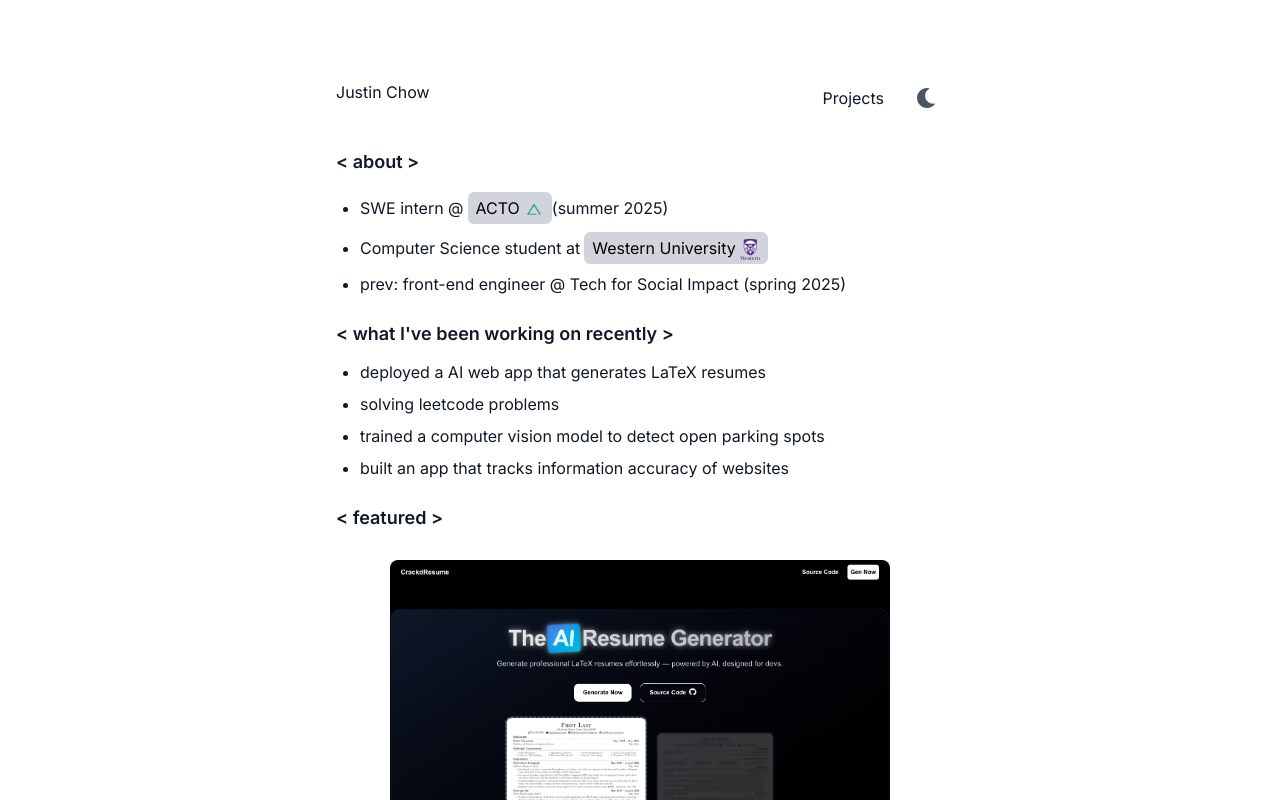
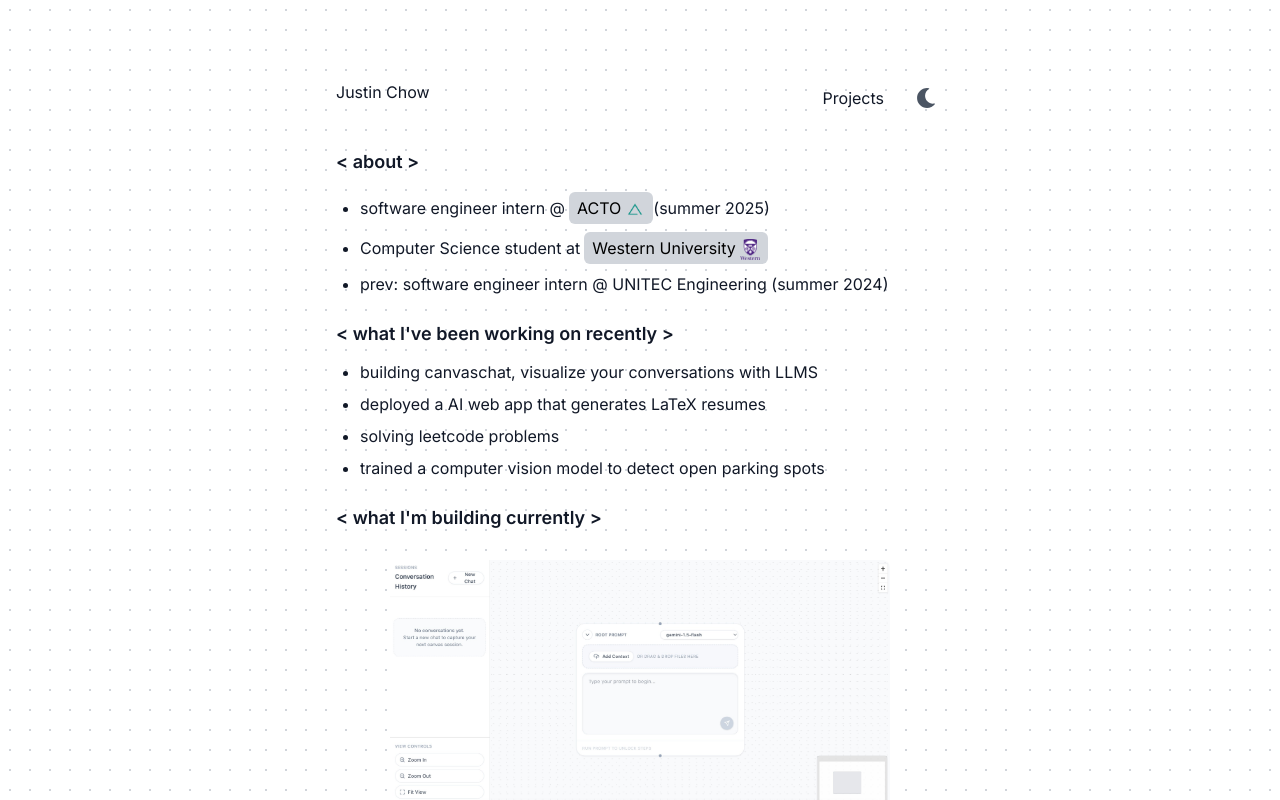
Before and after one commit to justintimejt/personal-portfolio, a Next.js app: page / in a window 1280 px wide. Shown: the top 800 px of the page. Built offline with nearby package versions, Linux system fonts and the light colour scheme.

Commit message:
content + background add

```diff
--- a/src/app/globals.css
+++ b/src/app/globals.css
@@ -17,4 +17,22 @@
 body {
   color: rgb(var(--foreground-rgb));
   background: rgb(var(--background-start-rgb));
+  background-image: radial-gradient(circle, #d1d5db 1px, transparent 1px);
+  background-size: 20px 20px;
 }
+
+.dark body {
+  background-image: radial-gradient(circle, #374151 1px, transparent 1px);
+  background-size: 20px 20px;
+}
+
+/* Dotted background pattern */
+.dotted-bg {
+  background-image: radial-gradient(circle, #d1d5db 1px, transparent 1px);
+  background-size: 20px 20px;
+}
+
+.dark .dotted-bg {
+  background-image: radial-gradient(circle, #374151 1px, transparent 1px);
+  background-size: 20px 20px;
+}
--- a/src/app/page.tsx
+++ b/src/app/page.tsx
@@ -9,7 +9,7 @@ export default function Home() {
   const { theme, toggleTheme } = useTheme();
 
   return (
-    <div className="flex flex-col min-h-screen max-w-3xl mx-auto p-8 pb-20 gap-8 sm:p-20 font-[family-name:var(--font-geist-sans)] bg-white dark:bg-black text-gray-900 dark:text-white">
+    <div className="flex flex-col min-h-screen max-w-3xl mx-auto p-8 pb-20 gap-8 sm:p-20 font-[family-name:var(--font-geist-sans)] bg-white dark:bg-black text-gray-900 dark:text-white dotted-bg">
       <nav className="flex justify-between w-full text-md">
         <div className="flex gap-6">
           <Link href="/">Justin Chow</Link>
@@ -34,7 +34,7 @@ export default function Home() {
           <div className="space-y-4">
             <h1 className="text-lg font-semibold">&lt; about &gt;</h1>
             <ul className="list-disc pl-6 mt-2 space-y-2">
-              <li>SWE intern @
+              <li>software engineer intern @
                 <div className="inline-flex items-center ml-1 px-2 py-1 rounded-md bg-gray-300 dark:bg-gray-800 hover:bg-gray-200 dark:hover:bg-gray-700 transition-colors">
                   <Link href="https://acto.com/" target="_blank" className="text-black dark:text-white hover:text-blue-700 dark:hover:text-blue-300">ACTO</Link>
                   <Link href="https://acto.com/" target="_blank" className="ml-1">
@@ -51,25 +51,25 @@ export default function Home() {
                   </Link>
                 </div>
               </li>
-              <li>prev: front-end engineer @ Tech for Social Impact (spring 2025)</li>
+              <li>prev: software engineer intern @ UNITEC Engineering (summer 2024)</li>
             </ul>
           </div>
           <div className="space-y-3">
             <h1 className="text-lg font-semibold">&lt; what I&apos;ve been working on recently &gt;</h1>
             <ul className="list-disc pl-6 mt-2 space-y-2">
+              <li>building canvaschat, visualize your conversations with LLMS</li>
               <li>deployed a AI web app that generates LaTeX resumes</li>
               <li>solving leetcode problems</li>
               <li>trained a computer vision model to detect open parking spots</li>
-              <li>built an app that tracks information accuracy of websites</li>
             </ul>
           </div>
           <div className="space-y-3">
-            <h1 className="text-lg font-semibold">&lt; featured &gt;</h1>
+            <h1 className="text-lg font-semibold">&lt; what I'm building currently &gt;</h1>
             <div className="flex justify-center pt-4">
-              <Link href="https://crackdresume.vercel.app/" target="_blank">
+              <Link href="https://x.com/justinpchow/status/1984471220189069774/photo/1" target="_blank">
                 <Image
-                  src="/images/crackdresume.png"
-                  alt="CrackdResume app screenshot"
+                  src="/images/canvaschathome.jpeg"
+                  alt="canvas chat hehe"
                   width={500}
                   height={300}
                   className="rounded-lg"
--- a/src/app/projects/page.tsx
+++ b/src/app/projects/page.tsx
@@ -106,7 +106,7 @@ export default function Projects() {
   ];
 
   return (
-    <div className="flex flex-col min-h-screen max-w-3xl mx-auto p-8 pb-20 gap-8 sm:p-20 font-[family-name:var(--font-geist-sans)] bg-white dark:bg-black text-gray-900 dark:text-white">
+    <div className="flex flex-col min-h-screen max-w-3xl mx-auto p-8 pb-20 gap-8 sm:p-20 font-[family-name:var(--font-geist-sans)] bg-white dark:bg-black text-gray-900 dark:text-white dotted-bg">
       <nav className="flex justify-between w-full text-md">
         <div className="flex gap-6">
           <Link href="/">Justin Chow</Link>
```
Also changed, not shown: public/images/canvaschathome.jpeg (added).
